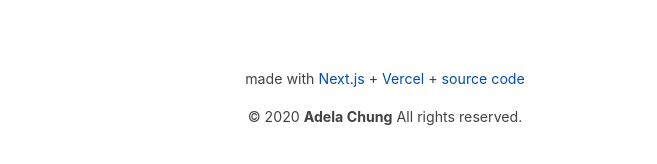
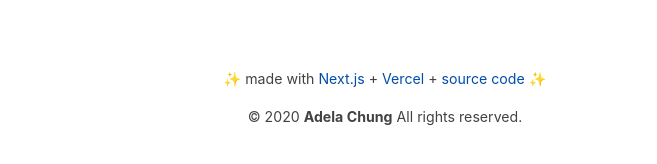
Before and after one commit to love-adela/adela.love, a Next.js app: page / in a window 1280 px wide. Shown: the part 886-1050 px from the top of the page, without its empty margins (255-912 px from the left). Built offline with nearby package versions, Linux system fonts and the light colour scheme; a web font is replaced by a local one.

Commit message:
html 문서 사소하게 변경
- open graph 정보 변경
- emoji 붙임

```diff
--- a/components/layout.js
+++ b/components/layout.js
@@ -14,7 +14,7 @@ export default function Layout({ children, home }) {
         {/* <link rel="icon" href="/favicon.ico" /> */}
         <meta
           name="description"
-          content="Learn how to build a personal website using Next.js"
+          content="Adela의 블로그"
         />
         <meta
           property="og:image"
@@ -47,12 +47,12 @@ export default function Layout({ children, home }) {
       <main className={styles.container}>{children}</main>
       <footer>
         <small>
-          made with
+        ✨ made with
           <a href="https://nextjs.org/"> Next.js </a>
           +
           <a href="#"> Vercel </a>
           +
-          <a href="#"> source code</a>
+          <a href="#"> source code ✨</a>
           <p>© 2020 <b>Adela Chung</b> All rights reserved.</p>
         </small>
       </footer>
```
